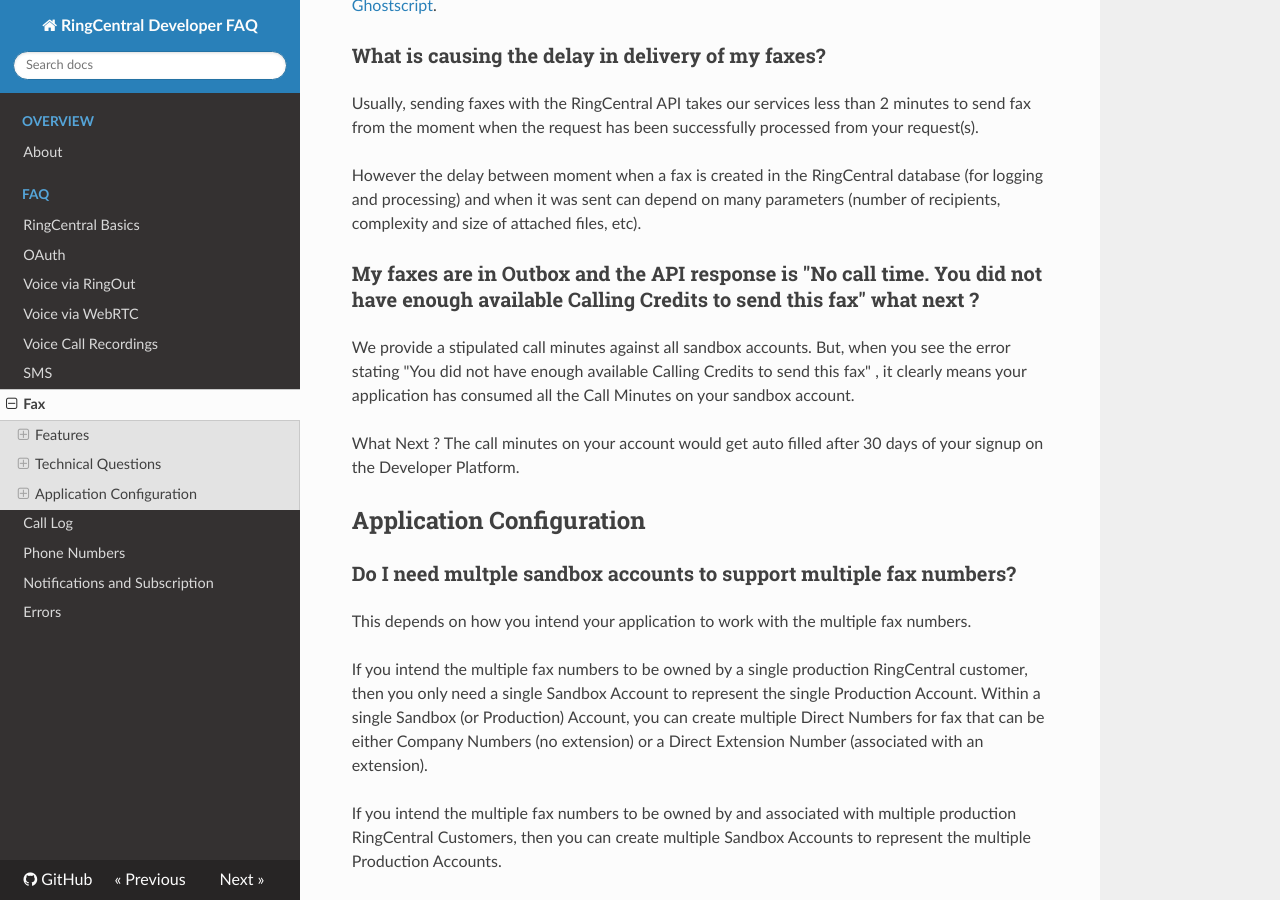
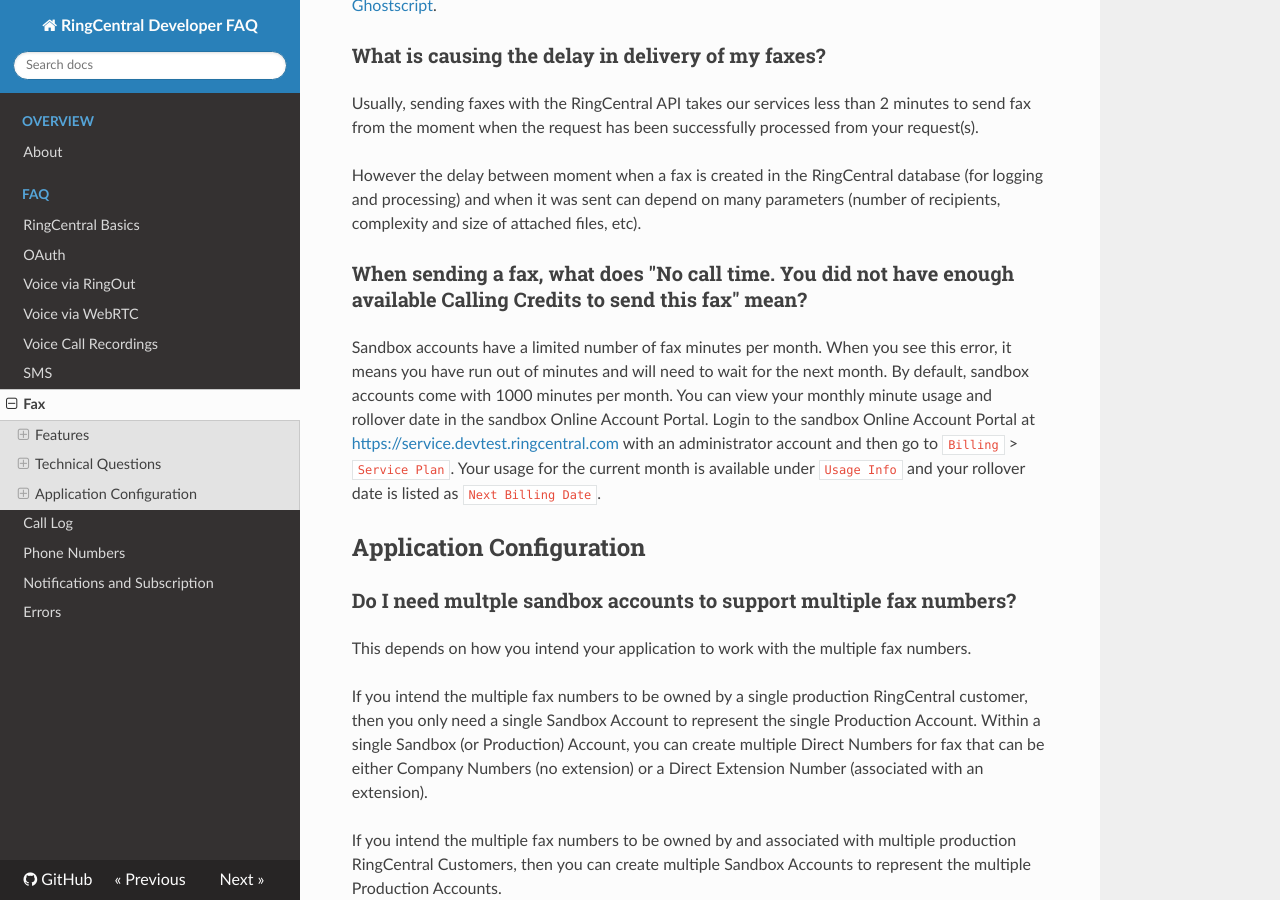
Before and after one commit to ringcentral/ringcentral-faq, an MkDocs documentation site: the page built from docs/fax.md, in a window 1280 px wide and 900 px high, scrolled down 2532 px. Built offline with MkDocs 1.6.1, drawn with Linux system fonts in a browser that asks for light colours; nearby versions of some CDN libraries; old or Windows-style settings are respelled for this version of MkDocs.

Commit message:
add QA and copy edit

```diff
--- a/docs/fax.md
+++ b/docs/fax.md
@@ -68,13 +68,9 @@
 
 However the delay between moment when a fax is created in the RingCentral database (for logging and processing) and when it was sent can depend on many parameters (number of recipients, complexity and size of attached files, etc).
 
-### My faxes are in Outbox and the API response is "No call time. You did not have enough available Calling Credits to send this fax"  what next ?
+### When sending a fax, what does "No call time. You did not have enough available Calling Credits to send this fax" mean?
 
-We provide a stipulated call minutes against all sandbox accounts. But, when you see the error stating "You did not have enough available Calling Credits to send this fax" , it clearly means your application has consumed all the Call Minutes on your sandbox account.
-
-What Next ?
-The call minutes on your account would get auto filled after 30 days of your signup on the Developer Platform.
-
+Sandbox accounts have a limited number of fax minutes per month. When you see this error, it means you have run out of minutes and will need to wait for the next month. By default, sandbox accounts come with 1000 minutes per month. You can view your monthly minute usage and rollover date in the sandbox Online Account Portal. Login to the sandbox Online Account Portal at [https://service.devtest.ringcentral.com](https://service.devtest.ringcentral.com) with an administrator account and then go to `Billing` > `Service Plan`. Your usage for the current month is available under `Usage Info` and your rollover date is listed as `Next Billing Date`.
 
 ## Application Configuration
 
```
Also changed, not shown: docs/phone_numbers.md (+4 -0 lines).
